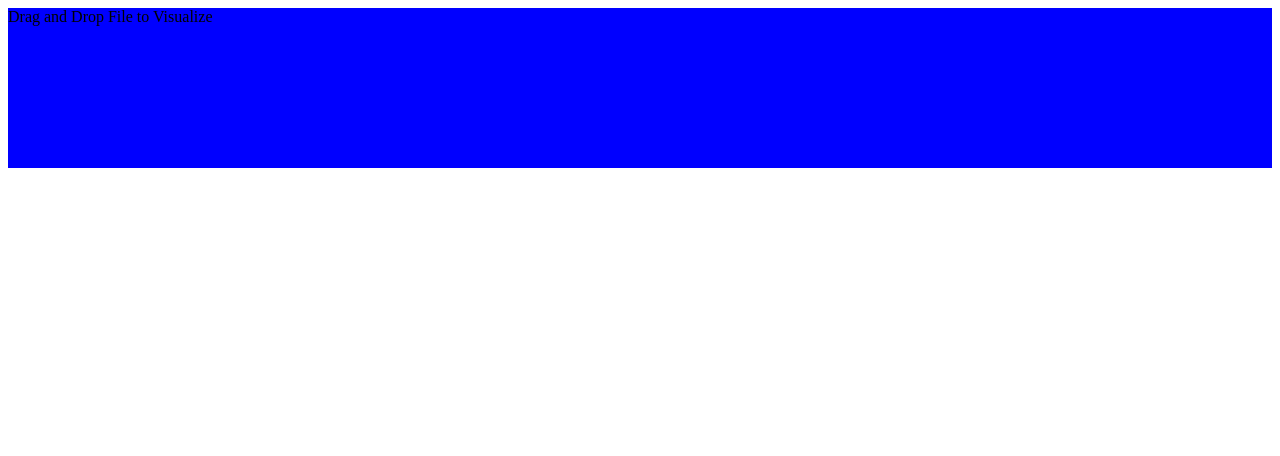
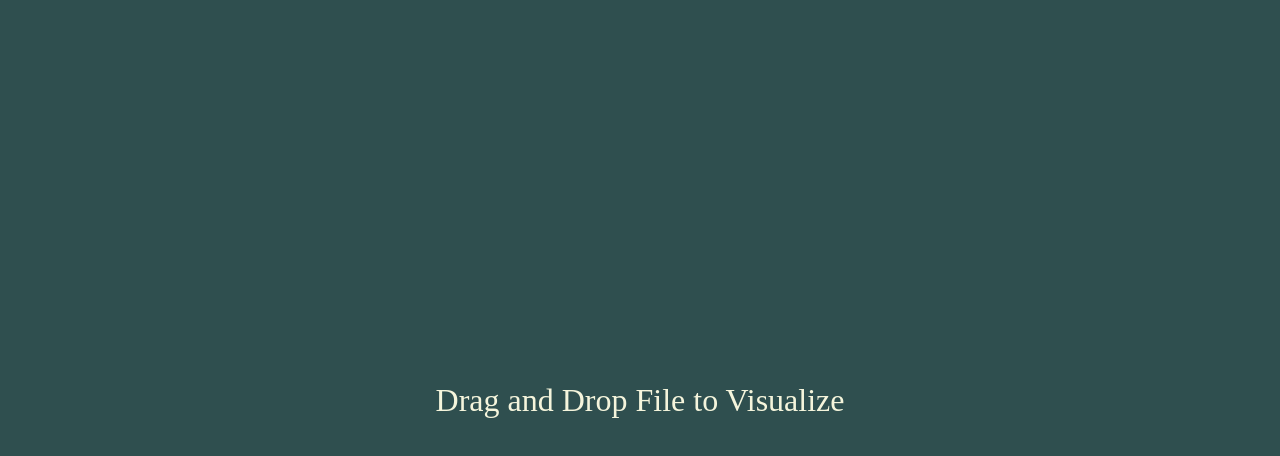
Before and after one commit to AadiWaghray/FFT-3D-Audio-Visualization, a website built with Vite: page index.html in a window 1280 px wide. Built offline with nearby package versions, Linux system fonts and the light colour scheme.

Commit message:
Alters visualization from linear to circular and adds a prompt

```diff
--- a/main.js
+++ b/main.js
@@ -57,7 +57,7 @@ function visualization(analyser) {
     this.objectsMargin = 0.02
     this.numberOfRows = 1000
     this.geometry = new THREE.SphereBufferGeometry(0.01, 2, 2)
-    this.material = new THREE.MeshBasicMaterial({ color: 0xffffff })
+    this.material = new THREE.MeshBasicMaterial({ color: 0x222222 })
     this.sphere = new THREE.InstancedMesh( this.geometry, this.material, this.numberOfRows*this.byteFreq.length )
     this.sphere.instanceMatrix.setUsage( THREE.DynamicDrawUsage )
 
@@ -89,7 +89,7 @@ function visualization(analyser) {
         }
       }
 
-      camera.position.set(0, 0, 5)
+      camera.position.set(0, 0, 8)
       // controls.autoRotate = true
       // controls.autoRotateSpeed = 4.0
       controls.update()
--- a/style.css
+++ b/style.css
@@ -1,5 +1,19 @@
+body {
+  margin: 0;
+  padding: 0;
+}
+
 #container {
-  background-color: blue;
-  height: 20vh;
-  width: 100%;
+  background-color: darkslategray;
+  margin: 0px;
+  height: 100vh;
+  width: 100vw;
+  display: flex;
+  align-items: center;
+  justify-content: center;
 }
+
+#container > * {
+  color: beige;
+  font-size: xx-large;
+}
```
